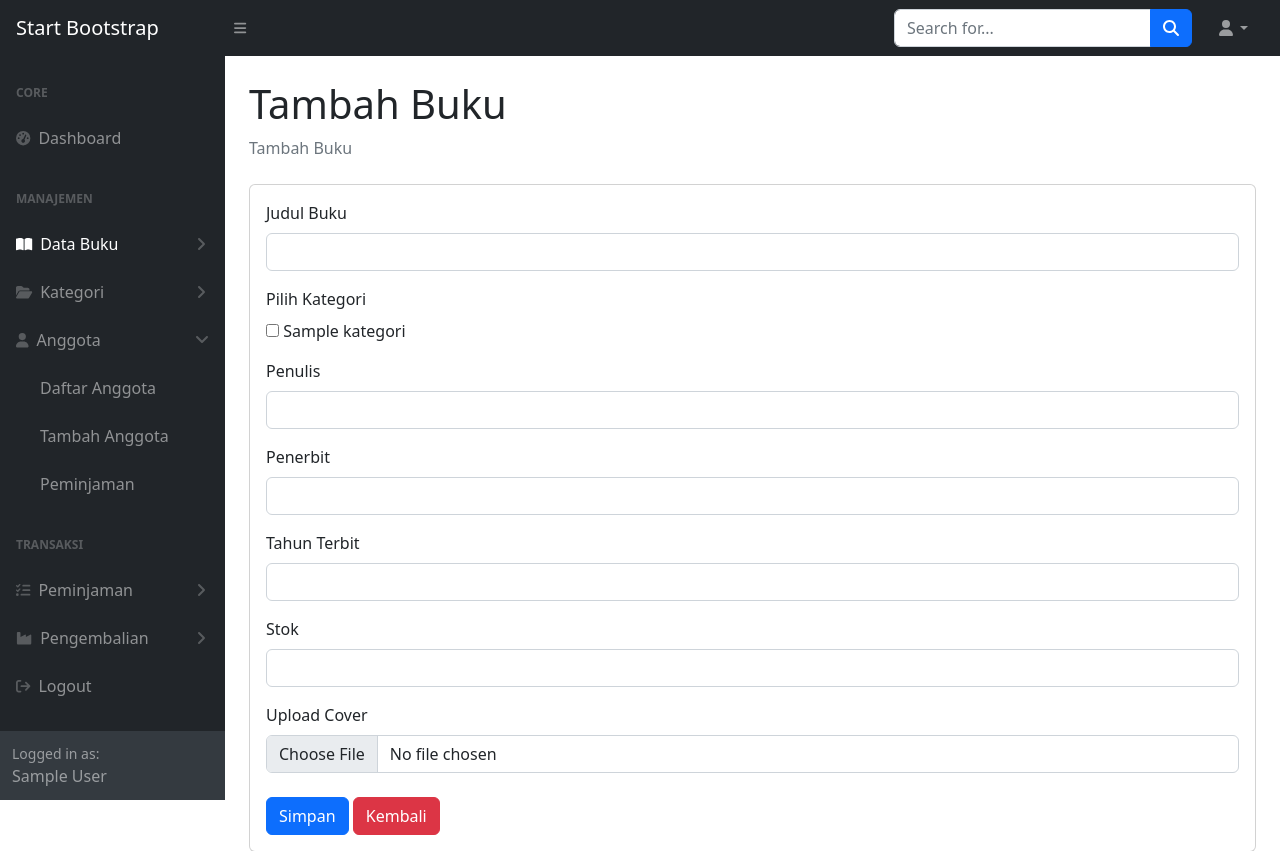
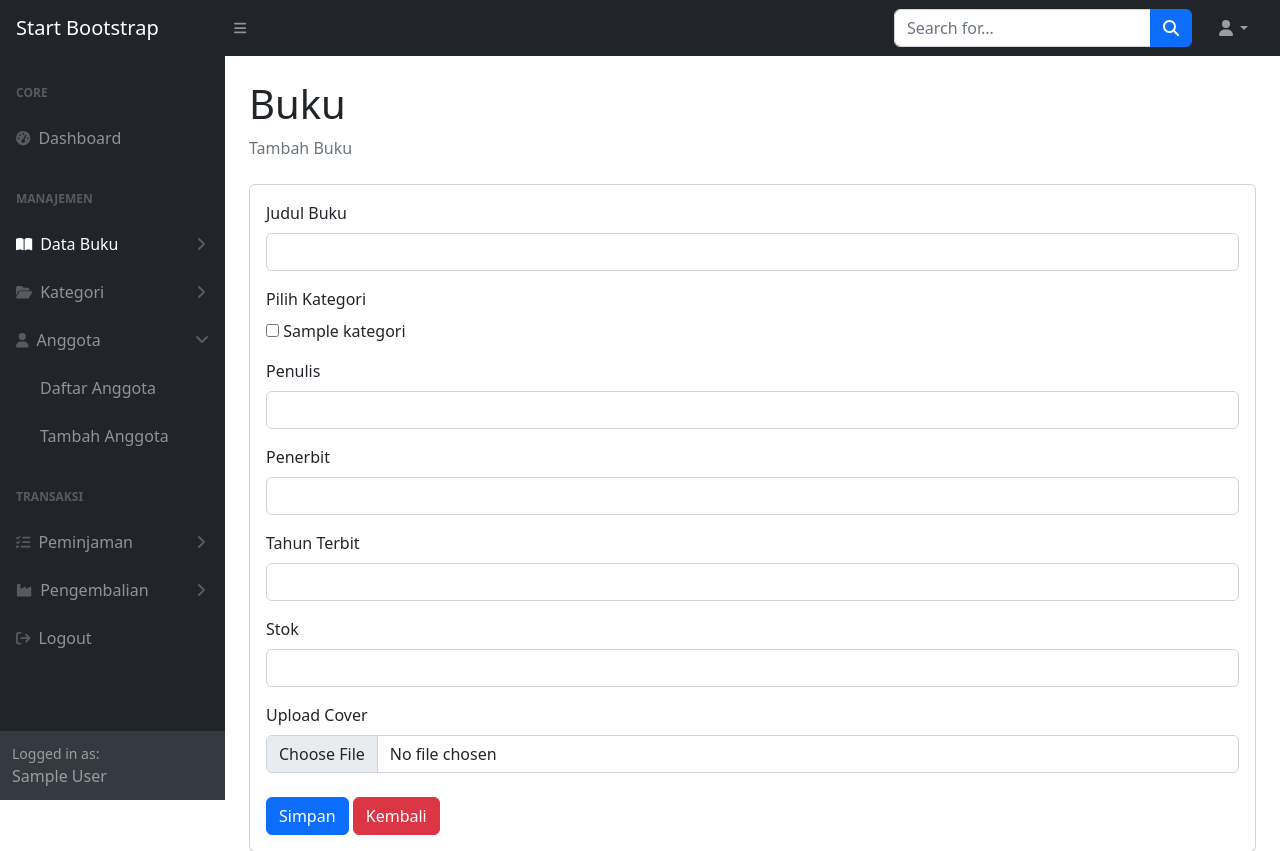
Before and after one commit to im-ddo/uts-library, a PHP site: page /index.php?hal=tambah_buku in a window 1280 px wide, after a click on "Anggota". Shown: the top 851 px of the page. Run offline with PHP 8.4, Linux system fonts and the light colour scheme; the visitor is signed in with stand-in values (Sample User, id 1); tables that the repository leaves empty or names only in its code hold one stand-in row (values such as "Sample post"); some libraries are stand-ins or nearby versions.

Commit message:
update: sidebar, daftar buku, dn tambah buku

```diff
--- a/includes/sidebar.php
+++ b/includes/sidebar.php
@@ -26,6 +26,7 @@
                     Kategori
                     <div class="sb-sidenav-collapse-arrow"><i class="fas fa-angle-down"></i></div>
                 </a>
+
                 <div class="collapse <?php echo ($page == 'daftar_kategori' || $page == 'tambah_kategori' || $page == 'edit_kategori') ? 'show' : ''; ?>" id="collapsePages" aria-labelledby="headingOne" data-bs-parent="#sidenavAccordion">
                     <nav class="sb-sidenav-menu-nested nav">
                         <a class="nav-link <?php echo ($page == 'daftar_kategori') ? 'active' : ''; ?>" href="index.php?hal=daftar_kategori">Daftar Kategori</a>
@@ -34,16 +35,15 @@
                 </div>
 
 
-                <a class="nav-link collapsed" href="#" data-bs-toggle="collapse" data-bs-target="#colapsAnggota" aria-expanded="false" aria-controls="colapsAnggota">
+                <a class="nav-link <?php echo ($page == 'daftar_anggota' || $page == 'tambah_anggota' || $page == 'ubah_password') ? 'active' : 'collapsed'?>" href="#" data-bs-toggle="collapse" data-bs-target="#colapsAnggota" aria-expanded="false" aria-controls="colapsAnggota">
                     <div class="sb-nav-link-icon"><i class="fas fa-user"></i></div>
                     Anggota
                     <div class="sb-sidenav-collapse-arrow"><i class="fas fa-angle-down"></i></div>
                 </a>
-                <div class="collapse" id="colapsAnggota" aria-labelledby="headingOne" data-bs-parent="#sidenavAccordion">
+                <div class="collapse <?php echo ($page == 'daftar_anggota' || $page == 'tambah_anggota' || $page == 'ubah_password') ? 'show' : ''?>" id="colapsAnggota" aria-labelledby="headingOne" data-bs-parent="#sidenavAccordion">
                     <nav class="sb-sidenav-menu-nested nav">
-                        <a class="nav-link" href="layout-static.html">Daftar Anggota</a>
-                        <a class="nav-link" href="layout-sidenav-light.html">Tambah Anggota</a>
-                        <a class="nav-link" href="layout-sidenav-light.html">Peminjaman</a>
+                        <a class="nav-link <?php echo ($page == 'daftar_anggota') ? 'active' : ''; ?>" href="index.php?hal=daftar_anggota">Daftar Anggota</a>
+                        <a class="nav-link <?php echo ($page == 'tambah_anggota') ? 'active' : ''; ?>" href="index.php?hal=tambah_anggota">Tambah Anggota</a>
                     </nav>
                 </div>
 
--- a/pages/tambah_buku.php
+++ b/pages/tambah_buku.php
@@ -18,7 +18,7 @@ if ($_SERVER['REQUEST_METHOD'] == 'POST') {
 
     $cover_name = null;
     if (!empty($_FILES['cover']['name'])) {
-        $target_dir = "uploads/";
+        $target_dir = "uploads/buku/";
         if (!is_dir($target_dir)) mkdir($target_dir, 0777, true);
         $file_name = time() . "_" . basename($_FILES['cover']['name']);
         $target_file = $target_dir . $file_name;
@@ -56,7 +56,7 @@ if ($_SERVER['REQUEST_METHOD'] == 'POST') {
 ?>
 
 <div class="container-fluid px-4">
-    <h1 class="mt-4">Tambah Buku</h1>
+    <h1 class="mt-4">Buku</h1>
     <ol class="breadcrumb mb-4">
         <li class="breadcrumb-item active">Tambah Buku</li>
     </ol>
```
Also changed, not shown: pages/daftar_buku.php (+6 -8 lines).
